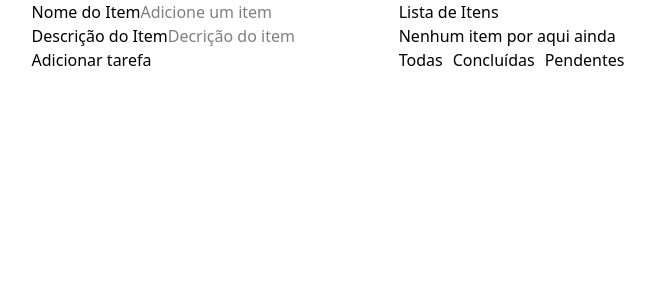
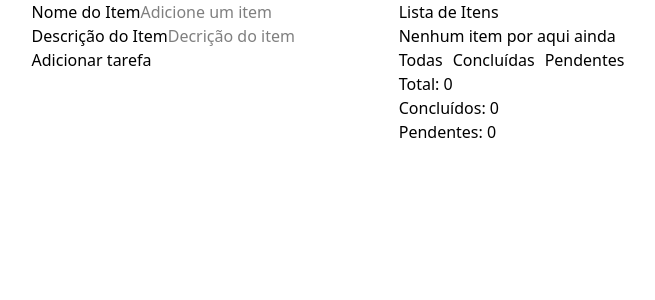
Before and after one commit to matsoaresp/tarefas-front, a Next.js app: page /listar-itens in a window 1280 px wide. Shown: the top 300 px of the page, without its empty margins (312-967 px from the left). Built offline with nearby package versions, Linux system fonts and the light colour scheme.

Commit message:
feat: Contagem de status

```diff
--- a/src/app/(pratica)/listar-itens/components/ListarItens.tsx
+++ b/src/app/(pratica)/listar-itens/components/ListarItens.tsx
@@ -14,6 +14,9 @@ export function ListarItens() {
     const [filter, setFilter] = useState<"all" | "completed" | "pending">("all");
     const [itens, setItens] = useState<Itens[]>([])
     const [isEditing, setIsEditing] = useState<number | null>(null)
+    const totalItens = itens.length;
+    const totalCompleted = itens.filter((item) => item.completed === true).length;
+    const totalPending = itens.filter((item) => item.completed === false).length;
 
     const handleAddItens = () => {
         if (!name && !description) return
@@ -186,6 +189,10 @@ export function ListarItens() {
                             </li>
                         ))}
                     </ul>
+
+                    <p>Total: {totalItens}</p>
+                    <p>Concluídos: {totalCompleted}</p>
+                    <p>Pendentes: {totalPending}</p>
                 </div>
             </div>
         </div>
```
